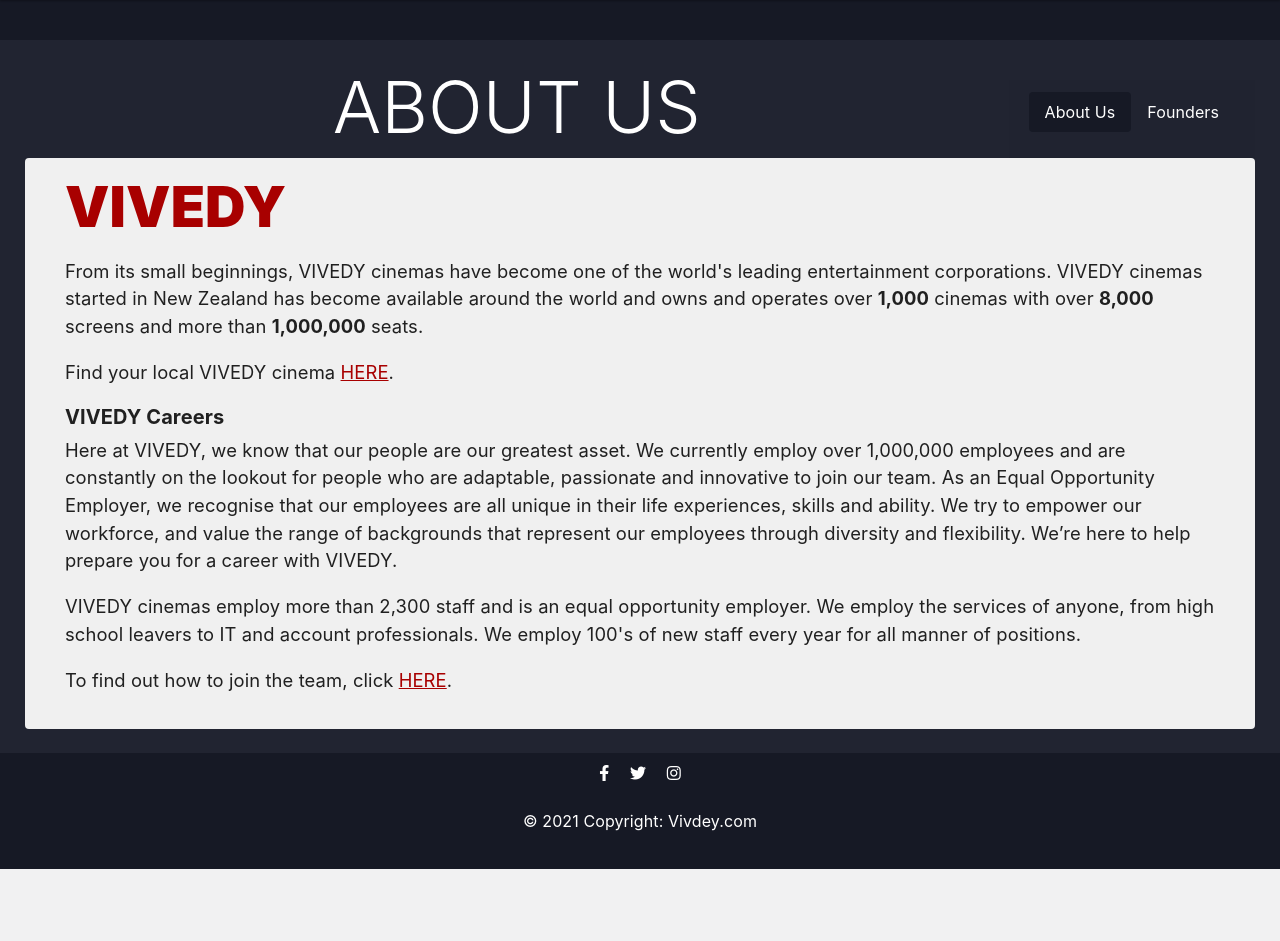
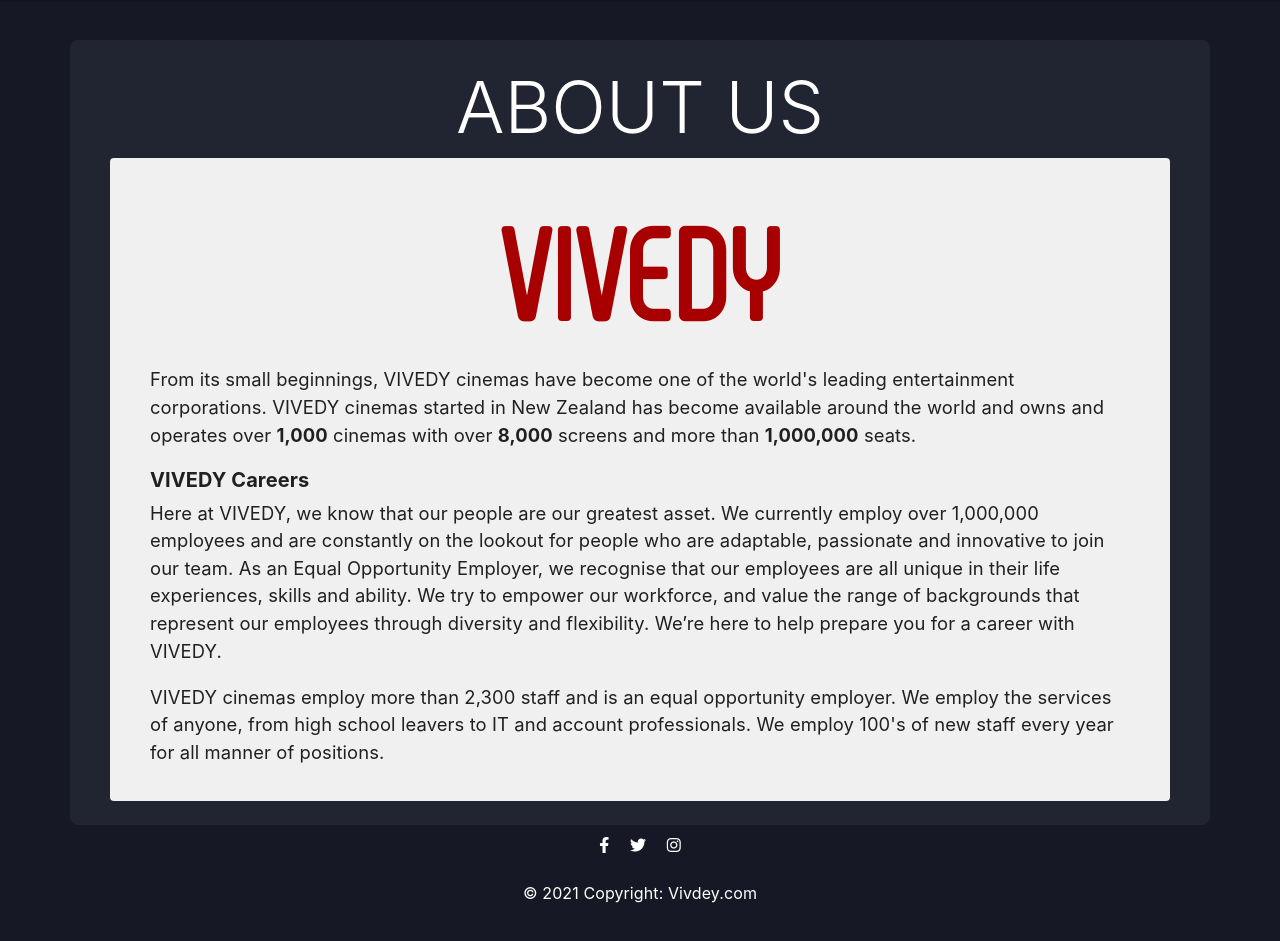
Before and after one commit to Gordei-Kuznetsov/VivedyWebsite, an ASP.NET MVC app: template VivedyWebApp/Views/Home/About.cshtml in a window 1280 px wide. Shown: the part 74-1015 px from the top of the page. Before the commit the page ends 943 px from the top, so only its background shows below. Run offline with ASP.NET Core 8 and stand-ins for ASP.NET MVC 5, Linux system fonts and the light colour scheme; the template is opened without the code that fills it, so the values that code supplies are empty; the project's own start-up code is not run, and a stand-in starts its controllers and pages; some libraries are stand-ins or nearby versions.

Commit message:
Small Fixes / Login / About / Privacy

```diff
--- a/VivedyWebApp/Views/Home/About.cshtml
+++ b/VivedyWebApp/Views/Home/About.cshtml
@@ -4,19 +4,12 @@
 }
 
 <form>
-    <div class="row grey-bg-color" style="margin-top: 4rem;">
-        <div class="mx-auto phenomena-sm display-3  pb-2">
+    <div class="container grey-bg-color" style="margin-top: 4rem;">
+        <div class="mx-auto phenomena-sm display-3 text-center  pb-2">
             ABOUT US
         </div>
-        <div class="card-header phenomena-sm float-right mt-3">
-            <nav class="nav nav-pills nav-justified">
-                <a class="nav-item nav-link active" href="aboutUs.html">About Us</a>
-                <a class="nav-item nav-link" href="founders.html">Founders</a>
-
-            </nav>
-        </div>
         <div class="white-bg-color col-md-12 col-sm-12 rounded p-3 phenomena-sm">
-            <div class=" phenomena-sm display-4 pl-4 pb-3 " style="color: #a80000; font-weight: 900;">
+            <div class=" phenomenaThree text-center " style="color: #a80000;">
                 <b>VIVEDY</b>
             </div>
             <p class="pl-4 pr-4 " style="color: #202020; font-size: 1.15rem;">
@@ -26,9 +19,6 @@
                 available around the world and
                 owns and operates over <b>1,000</b> cinemas with over <b>8,000</b> screens and more than
                 <b>1,000,000</b> seats.
-            </p>
-            <p class="pl-4 pr-4 " style="color: #202020; font-size: 1.15rem;">
-                Find your local VIVEDY cinema <a href="#" class="text-link"><u>HERE</u></a>.
             </p>
             <h5 class="pl-4 pr-4 " style="color: #202020;"><b>VIVEDY Careers</b></h5>
 
@@ -48,9 +38,6 @@
                 school leavers to IT and account professionals. We employ 100's of new staff every year for all
                 manner of positions.
             </p>
-            <p class="pl-4 pr-4 " style="color: #202020; font-size: 1.15rem;">
-                To find out how to join the team, click <a href="#" class="text-link"><u>HERE</u></a>.
-            </p>
         </div>
     </div>
     <!--
--- a/VivedyWebApp/Views/Home/Privacy.cshtml
+++ b/VivedyWebApp/Views/Home/Privacy.cshtml
@@ -14,7 +14,7 @@
                     Last updated May 06, 2021
 
                     Thank you for choosing to be part of our community at Vivedy ("Company", "we", "us", "our"). We are committed to protecting your personal information and your right to privacy. If you have any questions or concerns about this privacy notice, or our practices with regards to your personal information, please contact us at Vivedy@gmail.com.
-                    When you visit our website http://www.VivedyAzurewebsite.nz.com (the "Website"), and more generally, use any of our services (the "Services", which include the Website), we appreciate that you are trusting us with your personal information. We take your privacy very seriously. In this privacy notice, we seek to explain to you in the clearest way possible what information we collect, how we use it and what rights you have in relation to it. We hope you take some time to read through it carefully, as it is important. If there are any terms in this privacy notice that you do not agree with, please discontinue use of our Services immediately.
+                    When you visit our website <u><a class="text-danger" href="/Home">www.VivedyAzurewebsite.net</a></u> (the "Website"), and more generally, use any of our services (the "Services", which include the Website), we appreciate that you are trusting us with your personal information. We take your privacy very seriously. In this privacy notice, we seek to explain to you in the clearest way possible what information we collect, how we use it and what rights you have in relation to it. We hope you take some time to read through it carefully, as it is important. If there are any terms in this privacy notice that you do not agree with, please discontinue use of our Services immediately.
                     This privacy notice applies to all information collected through our Services (which, as described above, includes our Website), as well as, any related services, sales, marketing or events.
                     Please read this privacy notice carefully as it will help you understand what we do with the information that we collect.
 
@@ -115,7 +115,6 @@
                     <br>
                     Based on the applicable laws of your country, you may have the right to request access to the personal information we collect from you, change that information, or delete it in some circumstances. To request to review, update, or delete your personal information, please visit: www.Vivedy/ProfileAzures.nz.com. This privacy policy was created using Termly’s Privacy Policy Generator.
                 </p>
-                <footer class="blockquote-footer">CEO <cite title="Source Title">Stephan Venter</cite></footer>
             </blockquote>
         </div>
     </div>
```
Also changed, not shown: VivedyWebApp/Views/Accounts/Login.cshtml (+7 -3 lines).
